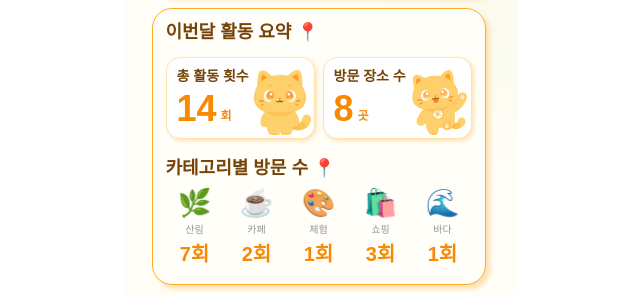
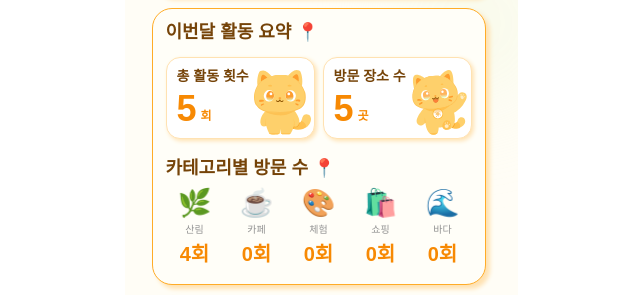
Before and after one commit to solaness/web, a React (Vite) app: page /history in a window 1280 px wide. Shown: the part 404-699 px from the top of the page, without its empty margins (319-959 px from the left). Built offline with nearby package versions, Linux system fonts and the light colour scheme; no server answers; sample sign-in values are in the browser's storage.

Commit message:
fix: 이번달 활동 요약 수정

```diff
--- a/src/components/history/RecordMonthlySummary.tsx
+++ b/src/components/history/RecordMonthlySummary.tsx
@@ -1,39 +1,11 @@
 import RecordCategoryStats from "./RecordCategoryStats";
-import solnyangBasic from "../../assets/images/solnyang-basic.png";
-import solnyangHello from "../../assets/images/solnyang-hello.png"
+import solnyangBasic from "../../assets/images/solnyang-basic.svg";
+import solnyangHello from "../../assets/images/solnyang-hello.svg"
+import type { DailyActivity } from "../../data/historyCalendar";
 
-const CATEGORY_STATS = [
-  {
-    id: "forest",
-    name: "산림",
-    icon: "🌿",
-    count: 7,
-  },
-  {
-    id: "cafe",
-    name: "카페",
-    icon: "☕",
-    count: 2,
-  },
-  {
-    id: "experience",
-    name: "체험",
-    icon: "🎨",
-    count: 1,
-  },
-  {
-    id: "shopping",
-    name: "쇼핑",
-    icon: "🛍️",
-    count: 3,
-  },
-  {
-    id: "sea",
-    name: "바다",
-    icon: "🌊",
-    count: 1,
-  },
-];
+interface RecordMonthlySummaryProps {
+  activities: DailyActivity[];
+}
 
 interface SummaryBoxProps {
   label: string;
@@ -41,6 +13,14 @@ interface SummaryBoxProps {
   unit: string;
   mascotSrc: string;
 }
+
+const CATEGORY_CONFIG = [
+  { id: "forest", name: "산림", icon: "🌿", values: ["산림", "수목원", "공원"] },
+  { id: "cafe", name: "카페", icon: "☕", values: ["카페"] },
+  { id: "experience", name: "체험", icon: "🎨", values: ["체험"] },
+  { id: "shopping", name: "쇼핑", icon: "🛍️", values: ["쇼핑"] },
+  { id: "sea", name: "바다", icon: "🌊", values: ["바다", "해변"] },
+];
 
 function SummaryBox({
   label,
@@ -78,7 +58,34 @@ function SummaryBox({
   );
 }
 
-function RecordMonthlySummary() {
+function RecordMonthlySummary({
+   activities,
+}: RecordMonthlySummaryProps) {
+  const totalActivities = activities.length;
+
+  const visitedPlaceCount = new Set(
+    activities.map((activity) => activity.placeId),
+  ).size;
+
+  const categoryCounts = activities.reduce<Record<string, number>>(
+    (counts, activity) => {
+      counts[activity.category] =
+        (counts[activity.category] ?? 0) + 1;
+
+      return counts;
+    },
+    {},
+  );
+
+  const categoryStats = CATEGORY_CONFIG.map((category) => ({
+    id: category.id,
+    name: category.name,
+    icon: category.icon,
+    count: activities.filter((activity) =>
+      category.values.includes(activity.category),
+    ).length,
+  }));
+
   return (
     <section
       className="h-[277px] w-[334px] rounded-[20px] border border-[#FFAC27] bg-[#FFFEF8] px-[13px] py-[12px]"
@@ -97,21 +104,21 @@ function RecordMonthlySummary() {
       <div className="mt-[14px] flex gap-[8px]">
         <SummaryBox
           label="총 활동 횟수"
-          value={14}
+          value={totalActivities}
           unit="회"
           mascotSrc={solnyangBasic}
         />
 
         <SummaryBox
           label="방문 장소 수"
-          value={8}
+          value={visitedPlaceCount}
           unit="곳"
           mascotSrc={solnyangHello}
         />
       </div>
 
       <div className="mt-[18px]">
-        <RecordCategoryStats categories={CATEGORY_STATS} />
+        <RecordCategoryStats categories={categoryStats} />
       </div>
     </section>
   );
--- a/src/data/historyCalendar.ts
+++ b/src/data/historyCalendar.ts
@@ -70,6 +70,17 @@ export const SAMPLE_ACTIVITIES: DailyActivity[] = [
     sunshineScore: 70,
     sunshineMinutes: 47,
   },
+  {
+    id: "activity-6",
+    date: "2026-09-15",
+    placeId: "place-6",
+    placeName: "한라수목원",
+    address: "제주특별자치도 제주시",
+    category: "수목원",
+    sunshineScore: 70,
+    sunshineMinutes: 47,
+  },
+
 ];
 
 export const SAMPLE_TRAVEL_SCHEDULES: TravelSchedule[] = [
--- a/src/pages/history/HistoryMain.tsx
+++ b/src/pages/history/HistoryMain.tsx
@@ -7,8 +7,9 @@ import BackgroundBlobs from "../../components/shared/BackgroundBlobs";
 import { useAuth } from "../../contexts/AuthContext";
 import { SAMPLE_ACTIVITIES } from "../../data/historyCalendar";
 
-const DISPLAY_YEAR = 2026;
-const DISPLAY_MONTH = 6;
+const now = new Date();
+const DISPLAY_YEAR = now.getFullYear();
+const DISPLAY_MONTH = now.getMonth();
 
 function HistoryMain() {
   const navigate = useNavigate();
@@ -72,7 +73,7 @@ function HistoryMain() {
           onOpenCalendar={handleOpenCalendar}
         />
 
-        <RecordMonthlySummary />
+        <RecordMonthlySummary activities={monthlyActivities} />
 
         <RecordMonthlyPlaces
           activities={monthlyActivities}
```
Also changed, not shown: src/components/history/VisitRecordCard.tsx (added).
